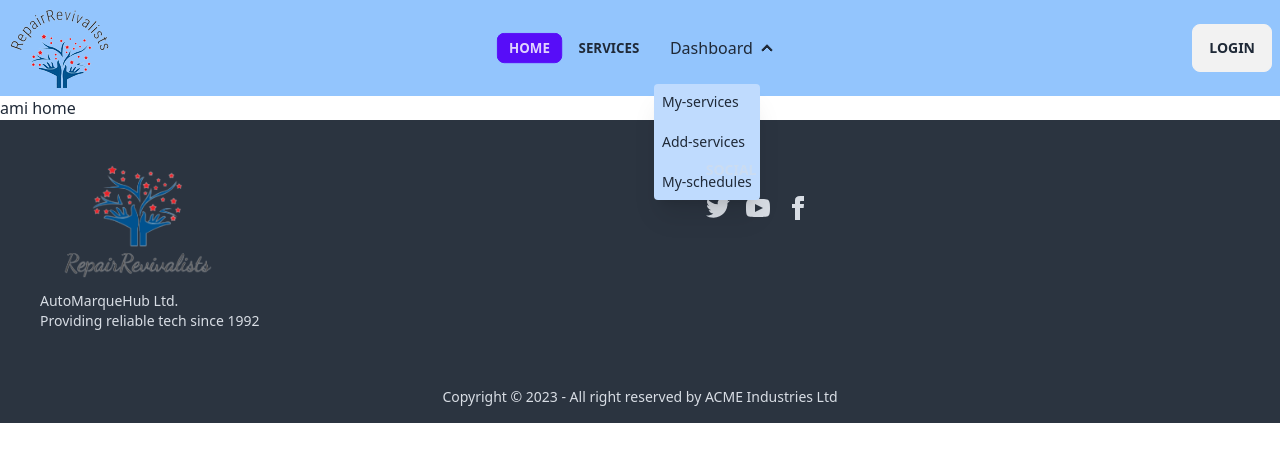
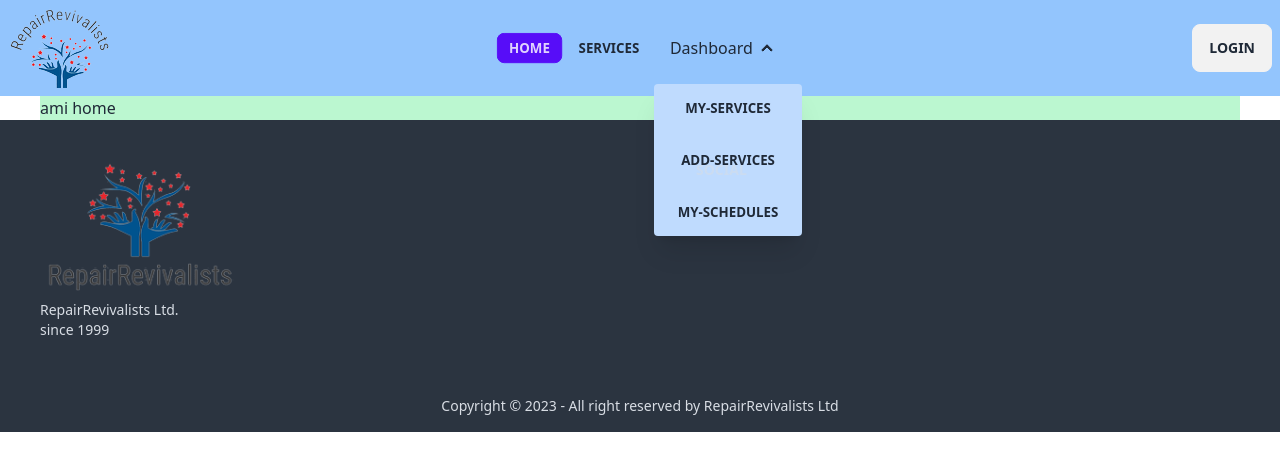
Before and after one commit to jisanahamed09205/Repair-Revivalists-Client, a React (Vite) app: page / in a window 1280 px wide. Both pictures are taken after a click on the heading "Dashboard". Shown: the top 470 px of the page. Built offline with nearby package versions, Linux system fonts and the light colour scheme.

Commit message:
footer set

```diff
--- a/src/Layout/MainLayout.jsx
+++ b/src/Layout/MainLayout.jsx
@@ -6,7 +6,9 @@ const MainLayout = () => {
     return (
         <div>
             <Navbar></Navbar>
-            <Outlet></Outlet>
+            <div className="max-w-[1200px] mx-auto bg-green-200">
+                <Outlet></Outlet>
+            </div>
             <Footer></Footer>
         </div>
     );
--- a/src/Pages/Footer/Footer.jsx
+++ b/src/Pages/Footer/Footer.jsx
@@ -4,8 +4,8 @@ const Footer = () => {
         <div>
             <footer className="footer p-10 bg-neutral text-neutral-content">
                 <aside>
-                    <a className="flex items-center font-bold normal-case text-2xl"><img width="200" height="200" src='logo.png' alt="" /></a>
-                    <p>AutoMarqueHub Ltd.<br />Providing reliable tech since 1992</p>
+                    <a className="flex items-center font-bold normal-case text-2xl"><img width="200" height="200" src='logo2.png' alt="" /></a>
+                    <p>RepairRevivalists Ltd.<br /> since 1999</p>
                 </aside>
                 <nav>
                     <header className="footer-title">Social</header>
@@ -18,7 +18,7 @@ const Footer = () => {
             </footer>
             <footer className="footer footer-center p-4 bg-neutral text-neutral-content">
                 <aside>
-                    <p>Copyright © 2023 - All right reserved by ACME Industries Ltd</p>
+                    <p>Copyright © 2023 - All right reserved by RepairRevivalists Ltd</p>
                 </aside>
             </footer>
         </div>
--- a/src/Pages/Navbar/Navbar.jsx
+++ b/src/Pages/Navbar/Navbar.jsx
@@ -20,9 +20,9 @@ const Navbar = () => {
     </>
     const navlinks2 = <>
         <div className=" flex flex-col gap-5">
-            <NavLink>My-services</NavLink>
-            <NavLink>Add-services</NavLink>
-            <NavLink>My-schedules</NavLink>
+            <NavLink className='btn btn-ghost btn-sm'>My-services</NavLink>
+            <NavLink className='btn btn-ghost btn-sm'>Add-services</NavLink>
+            <NavLink className='btn btn-ghost btn-sm'>My-schedules</NavLink>
         </div>
     </>
 
```
Also changed, not shown: public/logo.png (deleted), public/logo2.png (added).
